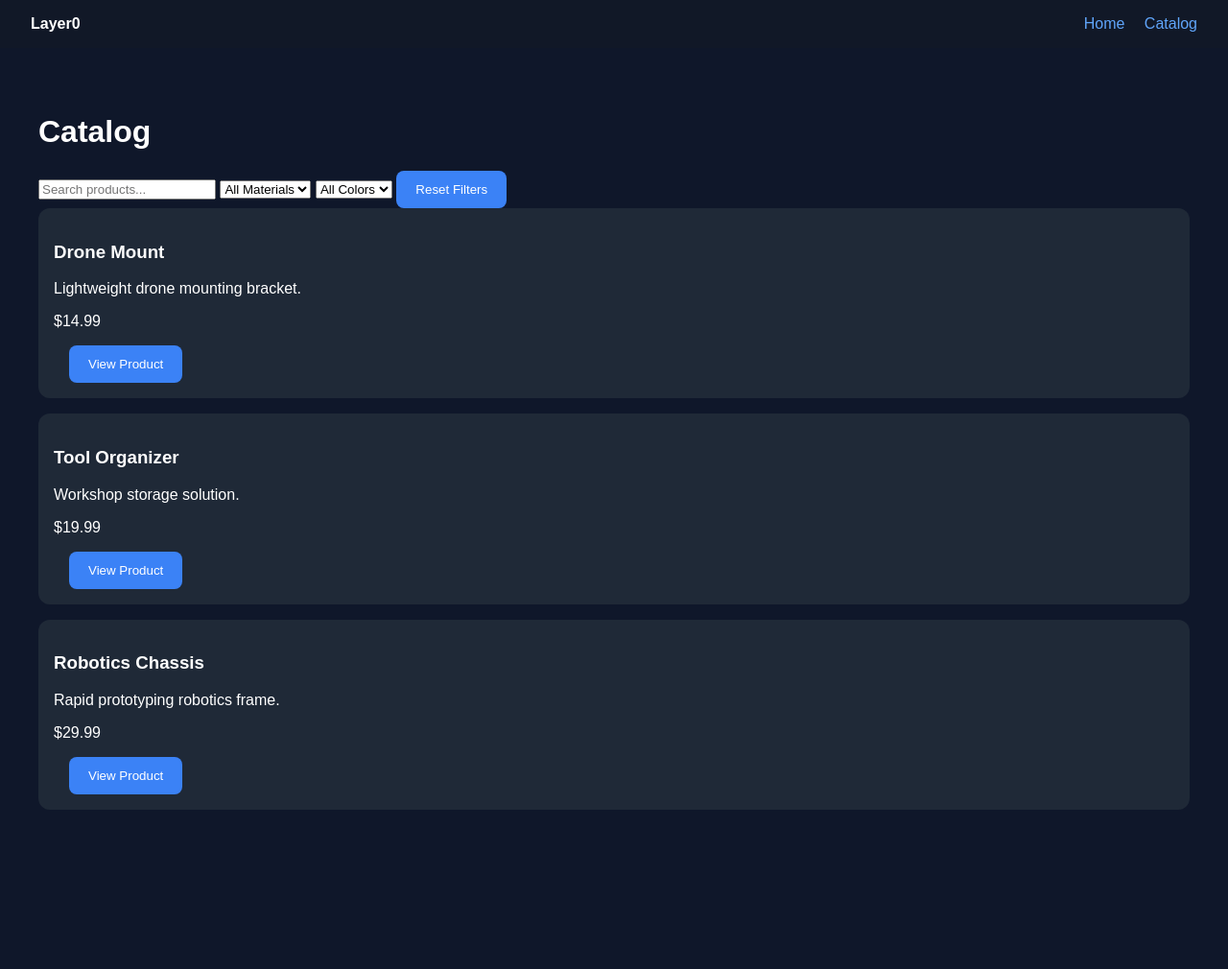
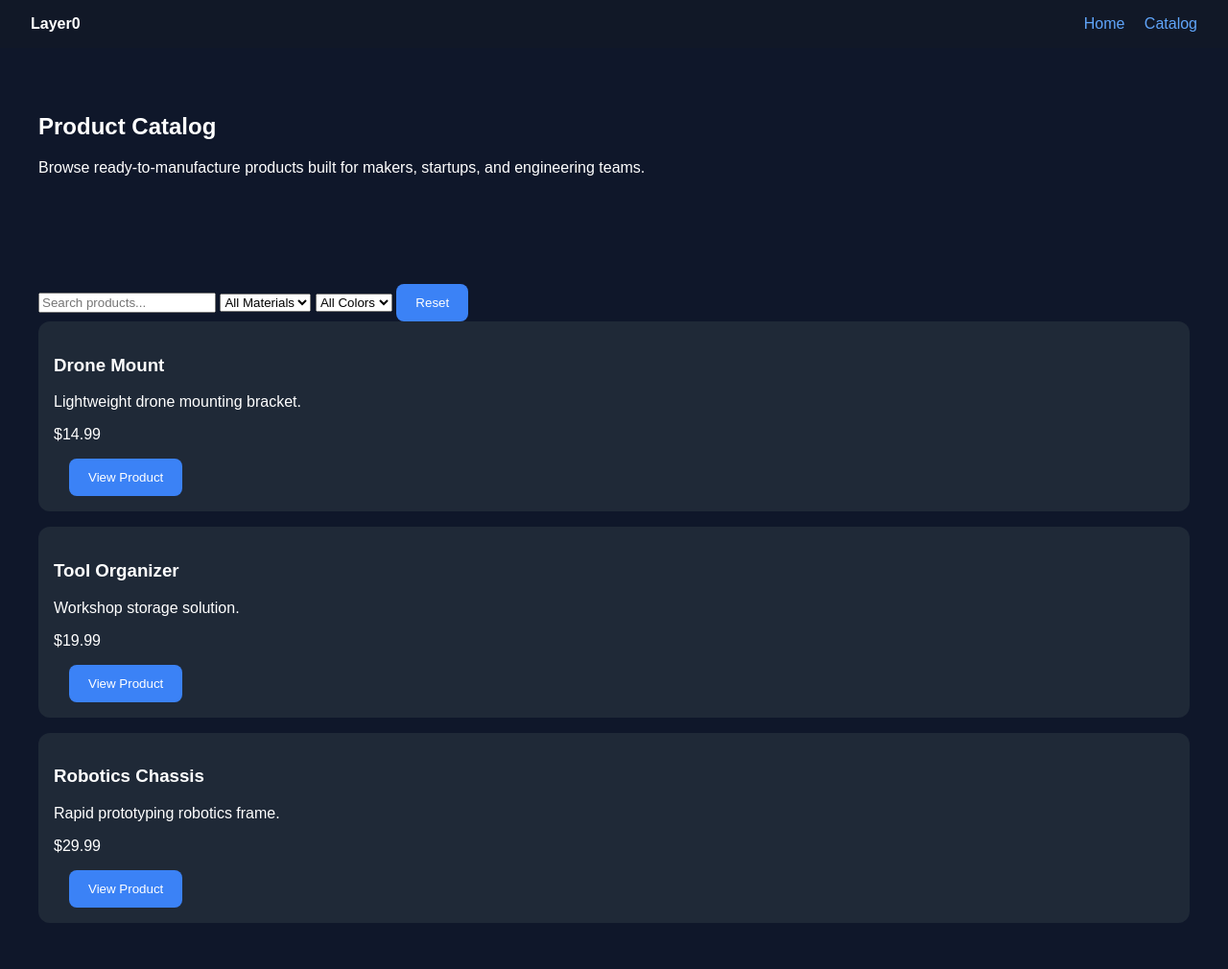
Before and after one commit to Bluest-Lotus/LayerZero, a Jekyll site: the page catalog.html, which Jekyll copies as it is, in a window 1280 px wide. Shown: the whole page at 96% size. Built offline with Jekyll 4.4.1, drawn with Linux system fonts in a browser that asks for light colours; before the commit the page ends 900 px from its top, so only the background shows below that.

Commit message:
Update catalog.html

```diff
--- a/catalog.html
+++ b/catalog.html
@@ -10,6 +10,7 @@
 
 <body onload="loadProducts().then(renderCatalog)">
 
+  <!-- NAV -->
   <nav>
     <strong>Layer0</strong>
 
@@ -19,9 +20,24 @@
     </div>
   </nav>
 
-<div class="container">
+  <!-- PAGE HEADER -->
+  <section class="container">
 
-  <h1>Catalog</h1>
+    <h1>
+      Product Catalog
+    </h1>
+
+    <p>
+      Browse ready-to-manufacture products built for makers,
+      startups, and engineering teams.
+    </p>
+
+  </section>
+
+  <!-- FILTERS -->
+  <section class="container">
+
+    <div class="filter-bar">
 
       <input
         type="text"
@@ -45,11 +61,18 @@
         <option value="Blue">Blue</option>
       </select>
 
-  <button onclick="resetFilters()">Reset Filters</button>
-
-  <div id="catalog" class="grid"></div>
+      <button onclick="resetFilters()">
+        Reset
+      </button>
 
     </div>
 
+    <div
+      id="catalog"
+      class="grid product-grid"
+    ></div>
+
+  </section>
+
 </body>
 </html>
```
Also changed, not shown: other parts of catalog.html (+1 -1 lines). Lines whose indentation alone changed are shown as unchanged.
